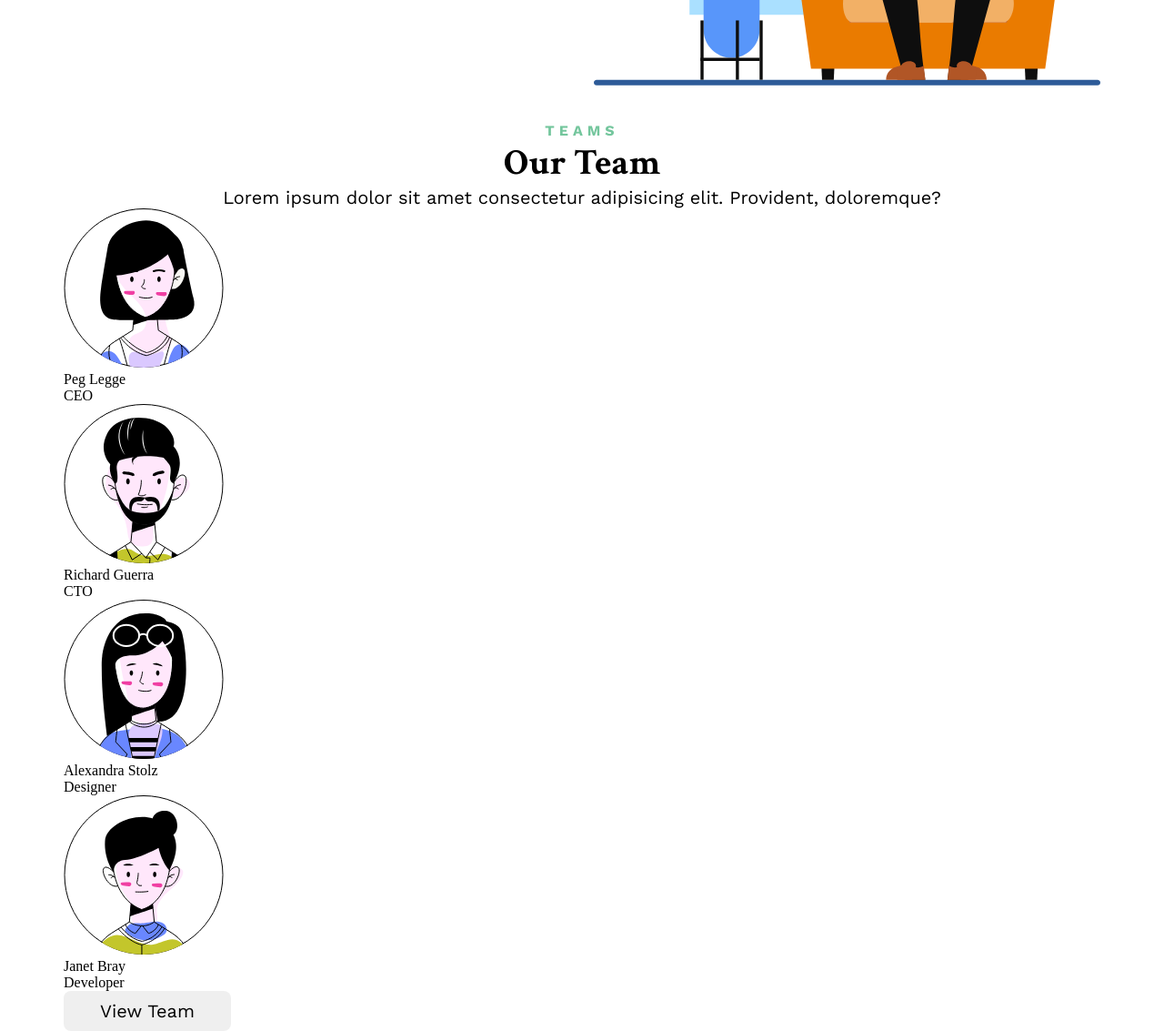
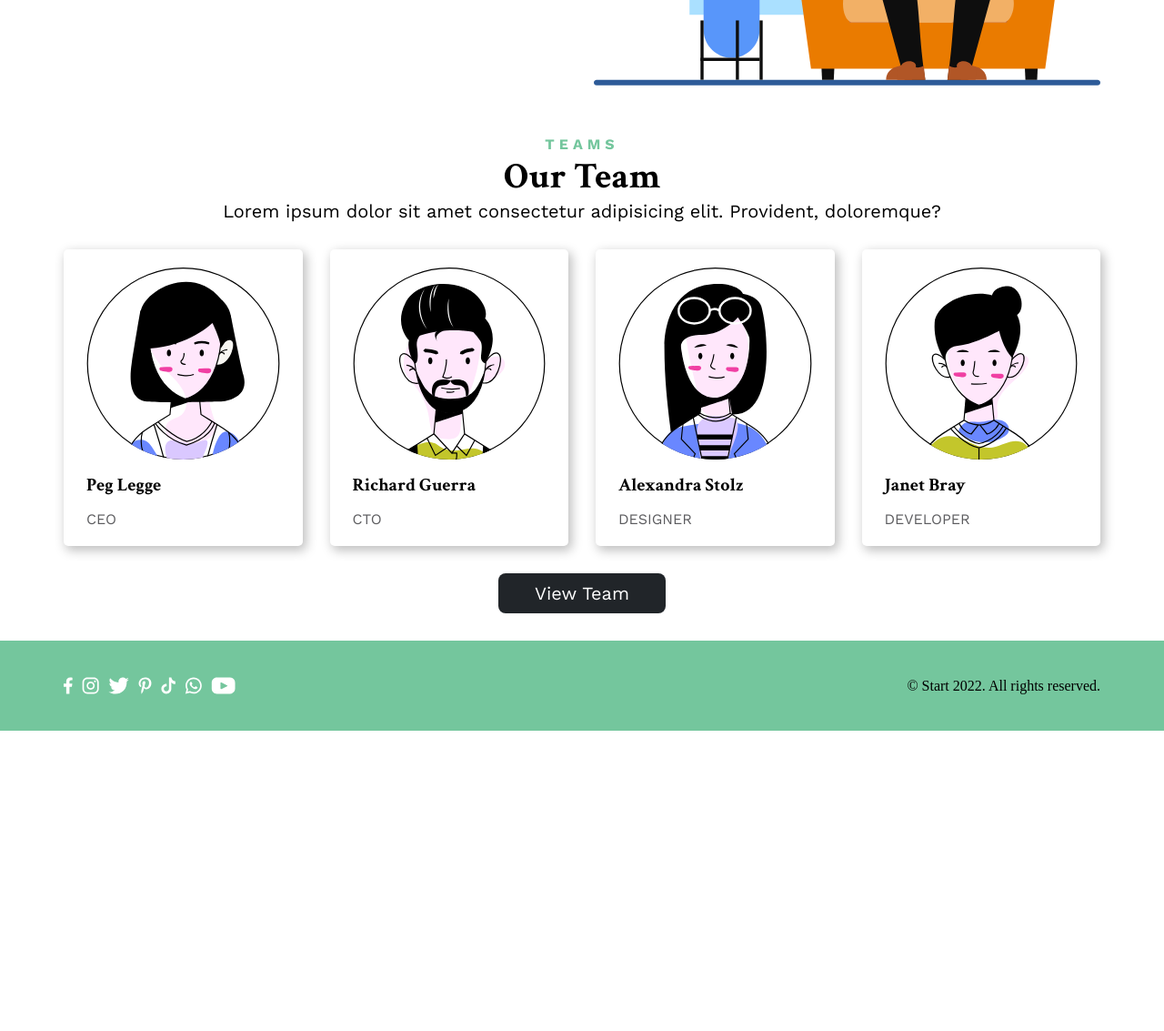
Before and after one commit to Somniac2103/YT-Joy_Shaheb-Responsive_Website_Tutorial, a plain HTML site: page index.html in a window 1280 px wide. Shown: the part 1820-2953 px from the top of the page at 91% size. After the commit the page ends 2623 px from the top, so only its background shows below. Drawn offline with nearby package versions, Linux system fonts and the light colour scheme.

Commit message:
Day 4 of Responsive web design

```diff
--- a/index.html
+++ b/index.html
@@ -83,29 +83,45 @@
       <div class="sectionFive__content--title common-title">Our Team</div>
       <div class="sectionFive__content--text">Lorem ipsum dolor sit amet consectetur adipisicing elit. Provident, doloremque?</div>
     </div>
-    <div class="sectionFive__cards">
+    <div class="sectionFive__cards ">
       <div class="sectionFive__cards--1">
-        <img src="src/images/team/Peg_Legge.svg" alt="">
+        <img src="src/images/team/Peg_Legge.svg" alt="" class="responsive-image">
         <div class="name">Peg Legge</div>
         <div class="position">CEO</div>
       </div>
       <div class="sectionFive__cards--2">
-        <img src="src/images/team/Richard.svg" alt="">
+        <img src="src/images/team/Richard.svg" alt="" class="responsive-image">
         <div class="name">Richard Guerra</div>
         <div class="position">CTO</div>
       </div>
       <div class="sectionFive__cards--3">
-        <img src="src/images/team/Alexandra.svg" alt="">
+        <img src="src/images/team/Alexandra.svg" alt="" class="responsive-image">
         <div class="name">Alexandra Stolz</div>
         <div class="position">Designer</div>
       </div>
       <div class="sectionFive__cards--4">
-        <img src="src/images/team/Janet.svg" alt="">
+        <img src="src/images/team/Janet.svg" alt="" class="responsive-image">
         <div class="name">Janet Bray</div>
         <div class="position">Developer</div>
       </div>
     </div>
-    <button class="sectionFive__btn">View Team</button>
+    <button class="sectionFive__btn dark-btn">View Team</button>
+  </div>
+
+  <div class="footerWrapper">
+    <div class="footerLinks container">
+      <div class="footerLinks__socials">
+        <img src="src/images/socials/facebook.svg" alt="">
+        <img src="src/images/socials/instagram.svg" alt="">
+        <img src="src/images/socials/twitter.svg" alt="">
+        <img src="src/images/socials/pinterest.svg" alt="">
+        <img src="src/images/socials/tiktok.svg" alt="">
+        <img src="src/images/socials/whatsapp.svg" alt="">
+        <img src="src/images/socials/youtube.svg" alt="">
+      </div>
+      <div class="footerLinks__copyright">&copy; Start 2022. All rights reserved.</div>
+    </div>
+
   </div>
 
 
--- a/src/styles/designSystem.css
+++ b/src/styles/designSystem.css
@@ -36,6 +36,7 @@
   --color-green-50: rgba(116,198,157,0.5);
   --color-green-25: rgba(116,198,157,0.25);
 
+  --shadow-1: 3px 4px 12px 1px rgba(0,0,0,0.25);
 }
 
 /**
@@ -196,6 +197,21 @@ button {
   font-family: var(--font-1);
 }
 
+.footerWrapper{
+  background-color: var(--color-green-100);
+}
+
+.footerLinks{
+  display: flex;
+  justify-content: space-between;
+  padding: 40px 0px;
+}
+
+.footerLinks__socials{
+  display: flex;
+  gap: 10px;
+}
+
 @media (max-width: 1200px){
   .container{
     max-width: 970px;
@@ -206,9 +222,18 @@ button {
   .container{
     max-width: 740px;
   }
+
+  .common-title {
+    font-size: var(--h4);
+  }
 }
 
 @media (max-width: 768px){
+
+  .grid{
+    grid-template-columns: repeat(1,1fr);
+  }
+
   .container{
     max-width: 500px;
   }
--- a/src/styles/index.css
+++ b/src/styles/index.css
@@ -74,7 +74,75 @@ font-size: var(--sub);
 /**
 * !style rules for section Five
 */
+
+.sectionFive{
+  display: grid;
+  gap: 30px;
+  margin-top: 15px;
+  margin-bottom: 30px;
+}
+
 .sectionFive__content--text{
   font-size: var(--sub);
   font-family: var(--font-2);
 }
+
+.sectionFive__cards{
+  display: grid;
+  grid-template-columns: repeat(4, 1fr);
+  gap: 30px;
+}
+
+[class ^="sectionFive__cards--"]{
+  box-shadow: var(--shadow-1);
+  display: flex;
+  flex-direction: column;
+  border-radius: 5px;
+  padding: 20px 25px;
+  gap: 15px;
+}
+
+[class ^="sectionFive__cards--"] .name{
+  font-family: var(--font-1);
+  font-size: var(--h5);
+  font-weight: bold;
+}
+
+[class ^="sectionFive__cards--"] .position{
+  font-family: var(--font-2);
+  color: var(--color-dark-75);
+  text-transform: uppercase;
+}
+
+.sectionFive__btn{
+  justify-self: center;
+}
+
+@media (max-width: 1200px){
+  .sectionTwo__logo{
+    grid-template-columns: repeat(3,1fr);
+    gap: 40px;
+  }
+}
+
+@media (max-width: 768px){
+  .sectionOne__right, .sectionFour__right{
+    order: 0;
+  }
+  .sectionOne__left,  .sectionFour__left{
+    order: 1;
+  }
+  .sectionFive__cards{
+    grid-template-columns: repeat(2, 1fr);
+  }
+}
+
+@media (max-width: 568px){
+  .sectionTwo__logo{
+    grid-template-columns: repeat(1,1fr);
+    gap: 40px;
+  }
+  .sectionFive__cards{
+    grid-template-columns: repeat(1, 1fr);
+  }
+}
```
